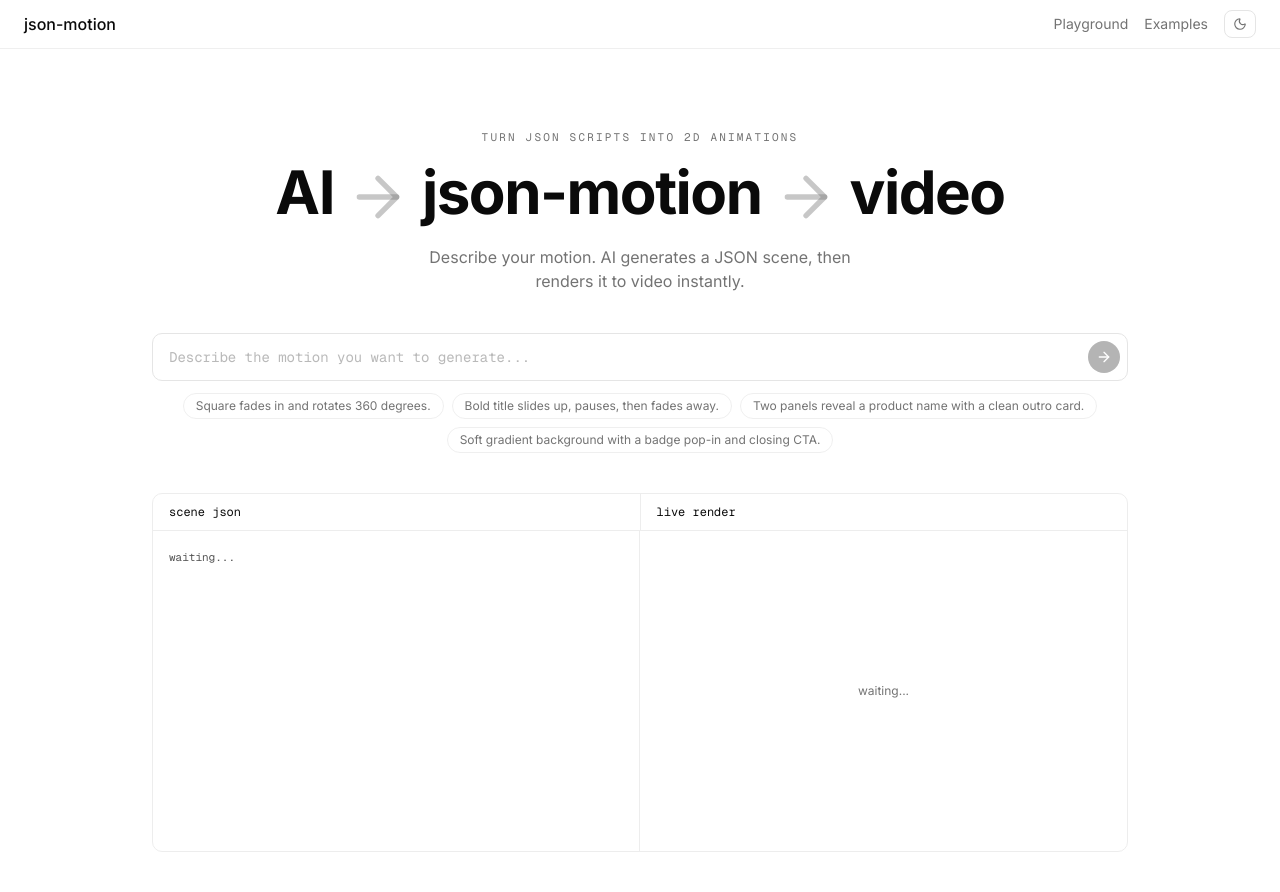
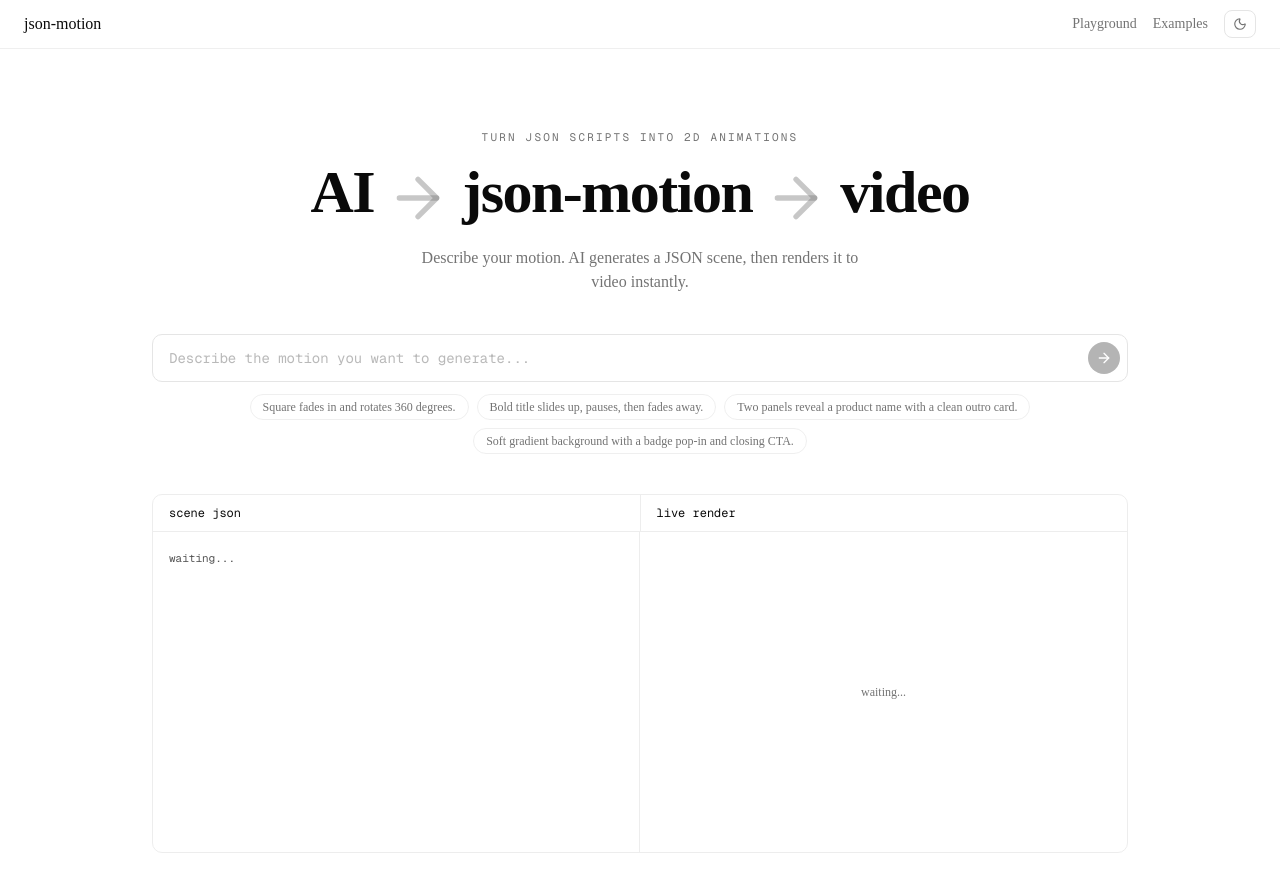
Before and after one commit to ojassingh/json-motion, a Next.js app: page / in a window 1280 px wide. Shown: the top 892 px of the page. Built offline with nearby package versions, Linux system fonts and the light colour scheme.

Commit message:
Minor UI improvements

```diff
--- a/app/layout.tsx
+++ b/app/layout.tsx
@@ -1,11 +1,9 @@
-import { Geist_Mono, Inter } from "next/font/google";
+import { Geist_Mono } from "next/font/google";
 
 import "./globals.css";
 import { ThemeProvider } from "@/components/theme-provider";
 import { Toaster } from "@/components/ui/sonner";
 import { cn } from "@/lib/utils";
-
-const inter = Inter({ subsets: ["latin"], variable: "--font-sans" });
 
 const fontMono = Geist_Mono({
   subsets: ["latin"],
@@ -19,12 +17,7 @@ export default function RootLayout({
 }>) {
   return (
     <html
-      className={cn(
-        "antialiased",
-        fontMono.variable,
-        "font-sans",
-        inter.variable
-      )}
+      className={cn("antialiased", fontMono.variable, "font-sans")}
       lang="en"
       suppressHydrationWarning
     >
--- a/components/theme-toggle.tsx
+++ b/components/theme-toggle.tsx
@@ -5,19 +5,26 @@ import { useTheme } from "next-themes";
 import { Button } from "@/components/ui/button";
 
 export function ThemeToggle() {
-  const { resolvedTheme, setTheme } = useTheme();
-  const isDark = resolvedTheme === "dark";
+  const { setTheme } = useTheme();
 
   return (
-    <Button
-      aria-label={isDark ? "Switch to light mode" : "Switch to dark mode"}
-      onClick={() => {
-        setTheme(isDark ? "light" : "dark");
-      }}
-      type="button"
-      variant="outline"
-    >
-      {isDark ? <Sun /> : <Moon />}
-    </Button>
+    <>
+      <Button
+        className="dark:hidden"
+        onClick={() => setTheme("dark")}
+        type="button"
+        variant="outline"
+      >
+        <Moon />
+      </Button>
+      <Button
+        className="hidden dark:block"
+        onClick={() => setTheme("light")}
+        type="button"
+        variant="outline"
+      >
+        <Sun />
+      </Button>
+    </>
   );
 }
```
